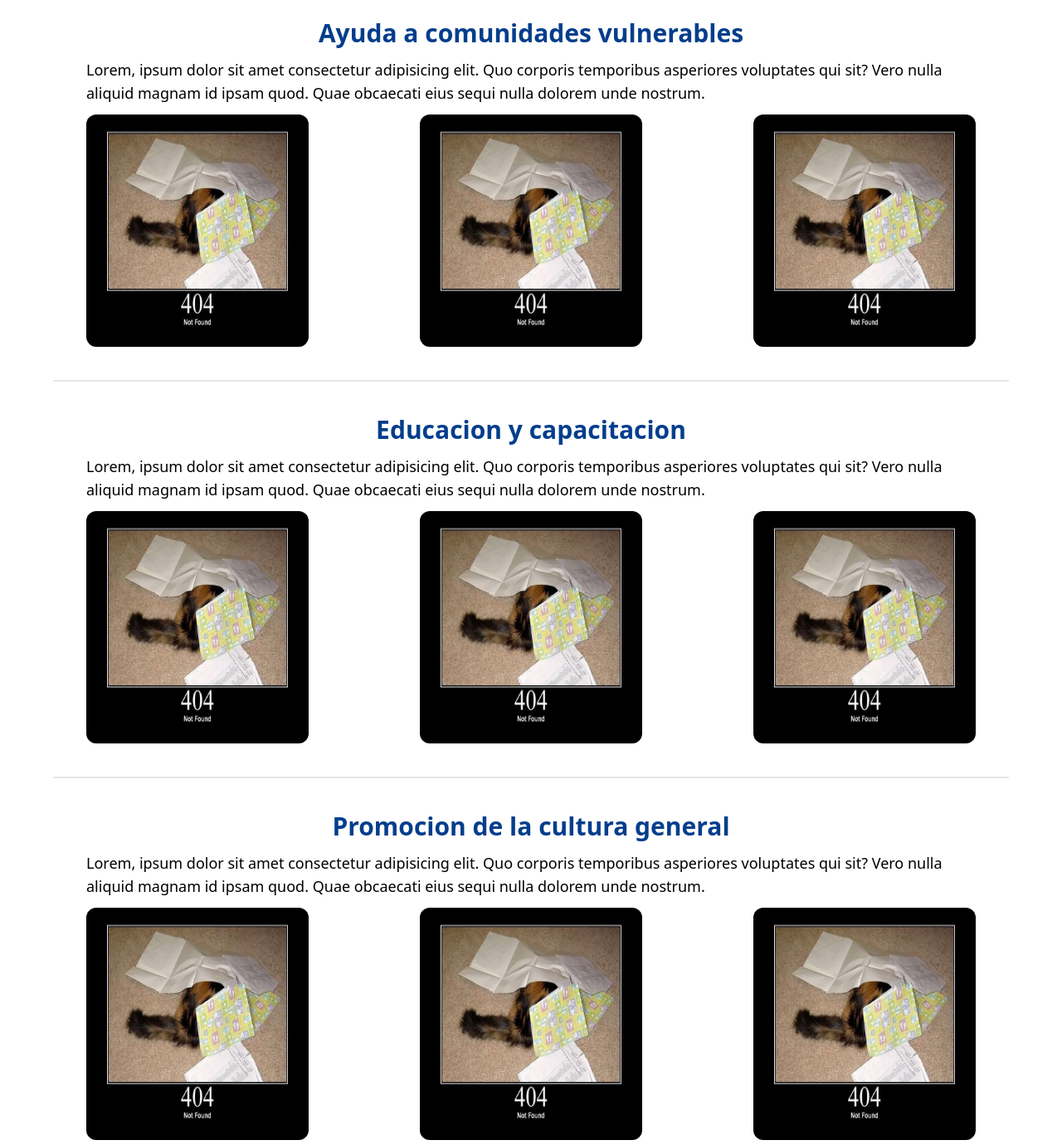
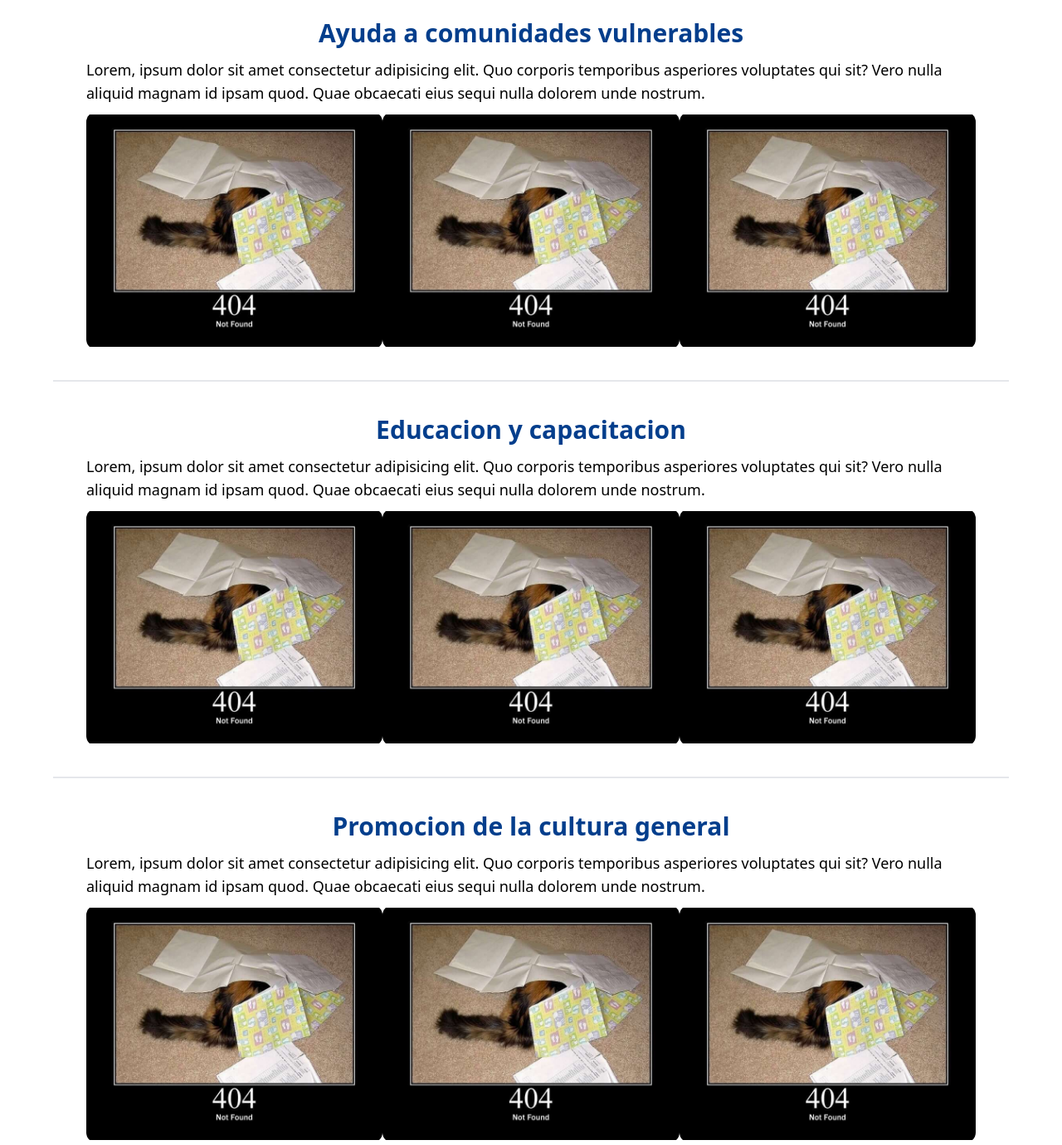
Before and after one commit to Patuqueso/CPMJT, an Astro site: page /servicios in a window 1280 px wide. Shown: the part 100-1480 px from the top of the page at 83% size. Built offline with nearby package versions, Linux system fonts and the light colour scheme; Astro itself is replaced by a stand-in of ours.

Commit message:
cambio tamano imagen

```diff
--- a/src/components/servicios/section1.astro
+++ b/src/components/servicios/section1.astro
@@ -7,9 +7,9 @@
             Lorem, ipsum dolor sit amet consectetur adipisicing elit. Quo corporis temporibus asperiores voluptates qui sit? Vero nulla aliquid magnam id ipsam quod. Quae obcaecati eius sequi nulla dolorem unde nostrum.
         </p>
         <div class="h-[35vh] overflow-hidden  w-full flex justify-center lg:justify-between items-center">
-            <img src="../images/404.jpg" class="w-1/4 h-full rounded-xl" alt="">
-            <img src="../images/404.jpg" class="w-1/4 h-full rounded-xl lg:flex hidden" alt="">
-            <img src="../images/404.jpg" class="w-1/4 h-full rounded-xl lg:flex hidden" alt="">
+            <img src="../images/404.jpg" class="w-1/3 h-auto rounded-xl" alt="">
+            <img src="../images/404.jpg" class="w-1/3 h-auto rounded-xl lg:flex hidden" alt="">
+            <img src="../images/404.jpg" class="w-1/3 h-auto rounded-xl lg:flex hidden" alt="">
         </div>
     </div>
     <div class="w-full max-w-6xl h-fit flex flex-col items-center justify-center p-10 gap-3 border-t-2" id="educacion">
@@ -20,9 +20,9 @@
             Lorem, ipsum dolor sit amet consectetur adipisicing elit. Quo corporis temporibus asperiores voluptates qui sit? Vero nulla aliquid magnam id ipsam quod. Quae obcaecati eius sequi nulla dolorem unde nostrum.
         </p>
         <div class="h-[35vh] overflow-hidden  w-full flex justify-center lg:justify-between items-center">
-            <img src="../images/404.jpg" class="w-1/4 h-full rounded-xl" alt="">
-            <img src="../images/404.jpg" class="w-1/4 h-full rounded-xl lg:flex hidden" alt="">
-            <img src="../images/404.jpg" class="w-1/4 h-full rounded-xl lg:flex hidden" alt="">
+            <img src="../images/404.jpg" class="w-1/3 h-auto rounded-xl" alt="">
+            <img src="../images/404.jpg" class="w-1/3 h-auto rounded-xl lg:flex hidden" alt="">
+            <img src="../images/404.jpg" class="w-1/3 h-auto rounded-xl lg:flex hidden" alt="">
         </div>
     </div>
     <div class="w-full max-w-6xl h-fit flex flex-col items-center justify-center p-10 gap-3 border-t-2" id="promocion">
@@ -33,9 +33,9 @@
             Lorem, ipsum dolor sit amet consectetur adipisicing elit. Quo corporis temporibus asperiores voluptates qui sit? Vero nulla aliquid magnam id ipsam quod. Quae obcaecati eius sequi nulla dolorem unde nostrum.
         </p>
         <div class="h-[35vh] overflow-hidden  w-full flex justify-center lg:justify-between items-center">
-            <img src="../images/404.jpg" class="w-1/4 h-full rounded-xl" alt="">
-            <img src="../images/404.jpg" class="w-1/4 h-full rounded-xl lg:flex hidden" alt="">
-            <img src="../images/404.jpg" class="w-1/4 h-full rounded-xl lg:flex hidden" alt="">
+            <img src="../images/404.jpg" class="w-1/3 h-auto rounded-xl" alt="">
+            <img src="../images/404.jpg" class="w-1/3 h-auto rounded-xl lg:flex hidden" alt="">
+            <img src="../images/404.jpg" class="w-1/3 h-auto rounded-xl lg:flex hidden" alt="">
         </div>
     </div>
 </section>
```
